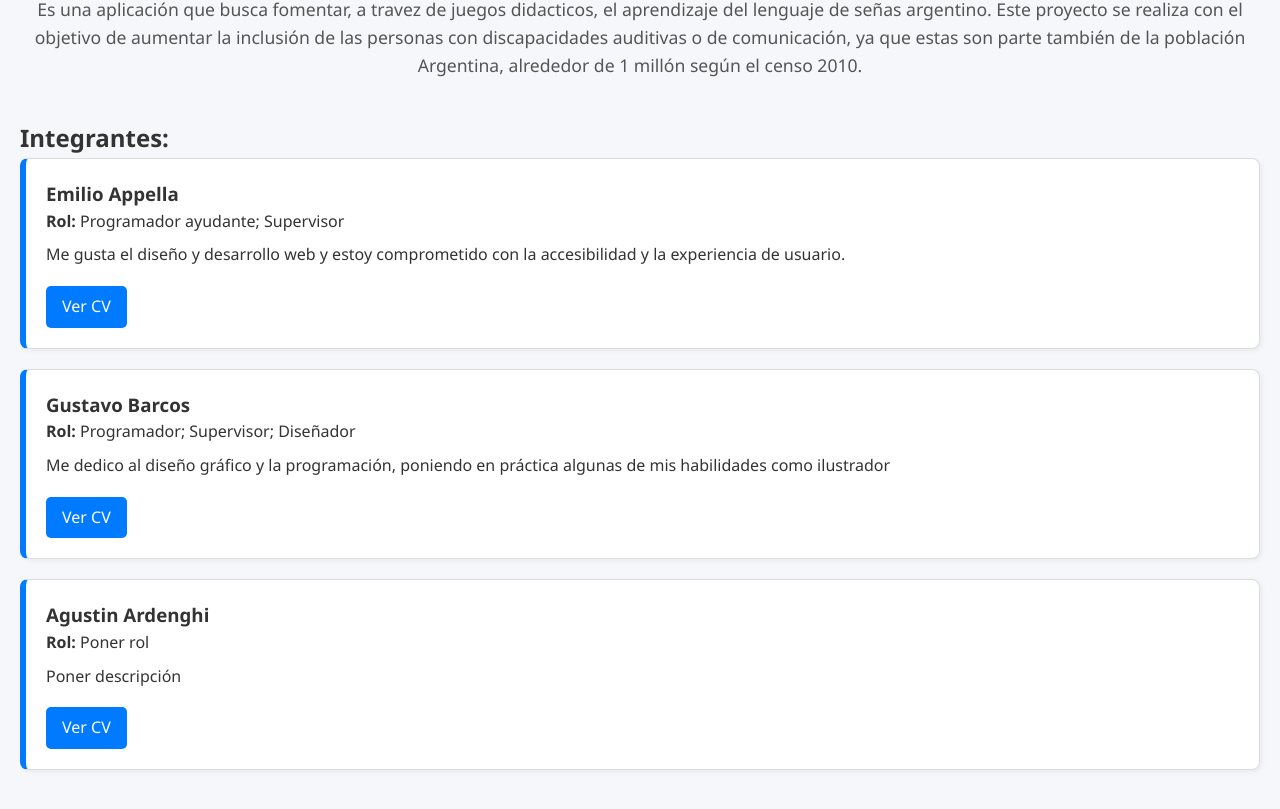
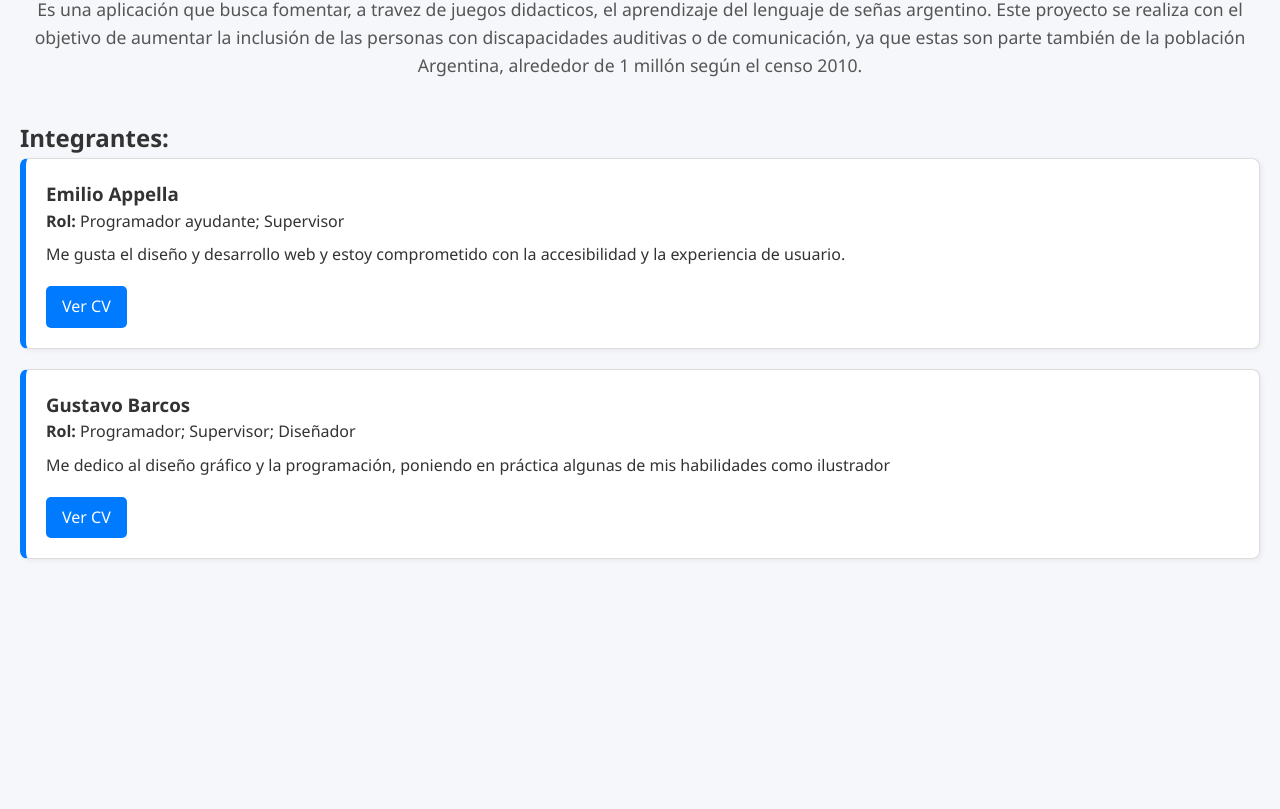
Before and after one commit to Emilito2007/TP-Final---Talento-Joven-IT, a plain HTML site: page index.html in a window 1280 px wide. Shown: the part 99-908 px from the top of the page. After the commit the page ends 800 px from the top, so only its background shows below. Drawn offline with Linux system fonts and the light colour scheme.

Commit message:
Eliminada Seccion Ardenghi
No presento curriculum ni ningun dato solicitado

```diff
--- a/index.html
+++ b/index.html
@@ -28,13 +28,6 @@
       <p>Me dedico al diseño gráfico y la programación, poniendo en práctica algunas de mis habilidades como ilustrador</p>
       <a href="cvs/cvgustavo/CvBarcosGustavo.pdf" target="_blank">Ver CV</a>
     </section>
-
-        <section class="integrante">
-      <h3>Agustin Ardenghi</h3>
-      <p><strong>Rol:</strong> Poner rol</p>
-      <p>Poner descripción</p>
-      <a href="cvs/cvagustin/" target="_blank">Ver CV</a>
-    </section>
   </main>
 </body>
 </html>
```
